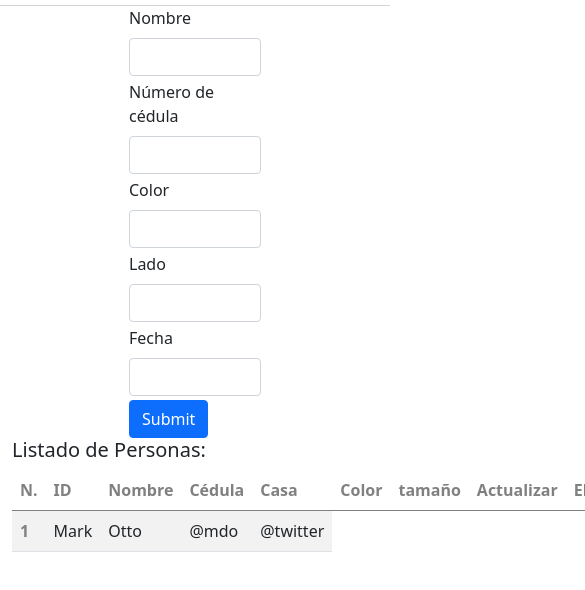
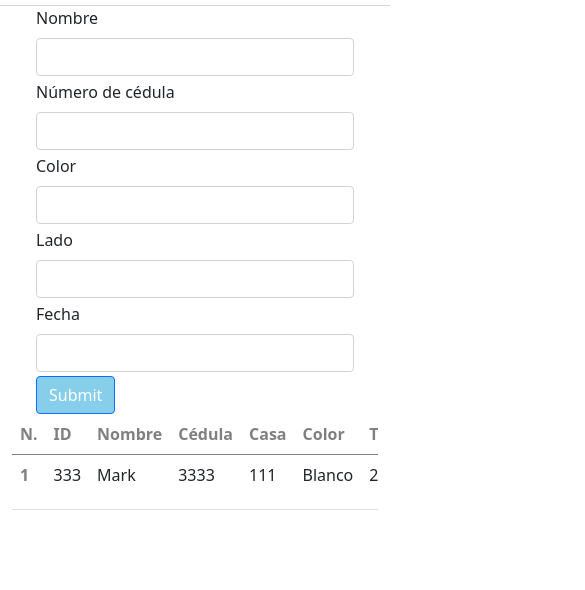
Before and after one commit to kendallv17/Frontend, a website: page public_html/index.html in a window 390 px wide. Shown: the part 78-668 px from the top of the page, 585 px wide, since content can reach past the window. Drawn offline with nearby package versions, Linux system fonts and the light colour scheme.

Commit message:
Responsive en el table, se despliega.

```diff
--- a/public_html/index.html
+++ b/public_html/index.html
@@ -75,7 +75,15 @@
 
     </div>
   </section>
-  <div class=" container-fluid box1">
+
+
+  <div class="container">
+    <div class="row">
+      <div class="col-sm">
+
+      </div>
+      <div class="col-sm">
+        <div class=" container">
           <form>
             <div class="mb-1">
               <label for="exampleInputEmail1" class="form-label">Nombre</label>
@@ -102,10 +110,20 @@
             <button type="submit" class="btn btn-primary">Submit</button>
           </form>
         </div>
+      </div>
+      <div class="col-sm">
 
-  <div class="container-fluid box2" id="containerTable">
-    <h5>Listado de Personas:</h5>
-    <table class="table table-striped">
+      </div>
+    </div>
+
+
+    <div class="row">
+      <div class="col-sm">
+
+      </div>
+      <div class="col-sm">
+        <div class="table-responsive">
+        <table class="table">
           <thead>
             <tr>
               <th scope="col">N.</th>
@@ -114,22 +132,35 @@
               <th scope="col">Cédula</th>
               <th scope="col">Casa</th>
               <th scope="col">Color</th>
-          <th scope="col">tamaño</th>
+              <th scope="col">Tamaño</th>
               <th scope="col">Actualizar</th>
               <th scope="col">Eliminar</th>
+
             </tr>
           </thead>
           <tbody>
             <tr>
               <th scope="row">1</th>
+              <td>333</td>
               <td>Mark</td>
-          <td>Otto</td>
-          <td>@mdo</td>
-          <td>@twitter</td>
+              <td>3333</td>
+              <td>111</td>
+              <td>Blanco</td>
+              <td>240</td>
+              <td><button type="button" class="btn btn-outline-success">Actualizar</button></td>
+              <td><button type="button" class="btn btn-outline-danger">Eliminar</button></td>
             </tr>
 
           </tbody>
         </table>
+      </div>
+    </div>
+      <div class="col-sm">
+
+      </div>
+    </div>
+  </div>
+
 
 
 
--- a/public_html/static/css/style.css
+++ b/public_html/static/css/style.css
@@ -13,8 +13,6 @@
    .collapse  ul li a:hover::after{
    width: 100%;
   }
-
-
 
 
   .navbar-nav .nav-link {
@@ -47,25 +45,12 @@
 
  }
 
-.container h5{
-   font-size: 22px;
-   color: gray;
-}
 
 th{
     color: gray;
 }
 
+.btn-primary {
 
-.box1{
-   height: 300px;
-   width: 40%;
-   display: table;
+background-color: skyblue;
 }
-
-
-.box2{
-    height: 300px;
-    width: 70%;
-    display: table;
-}
```
Lines whose indentation alone changed are shown as unchanged.
